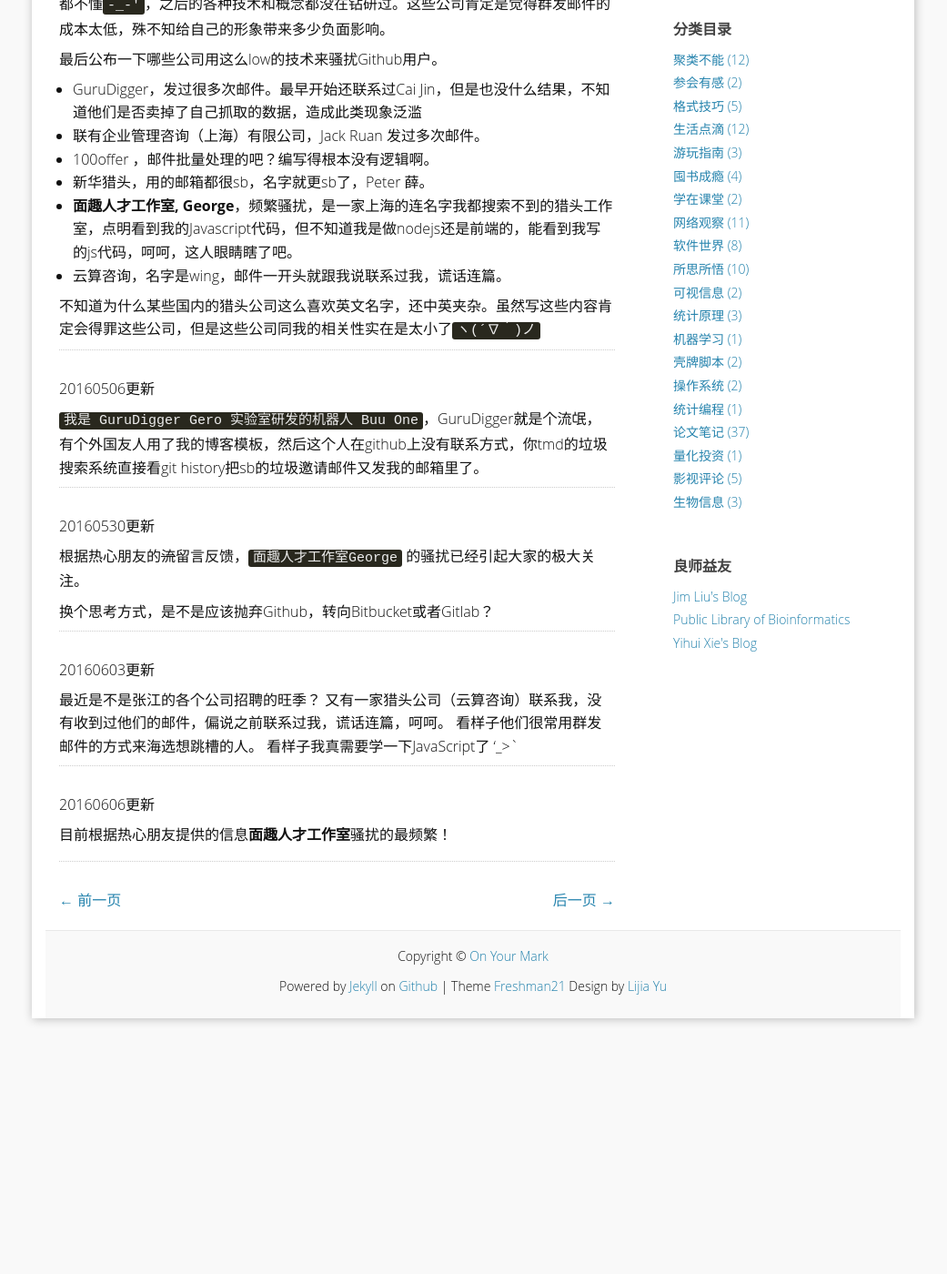
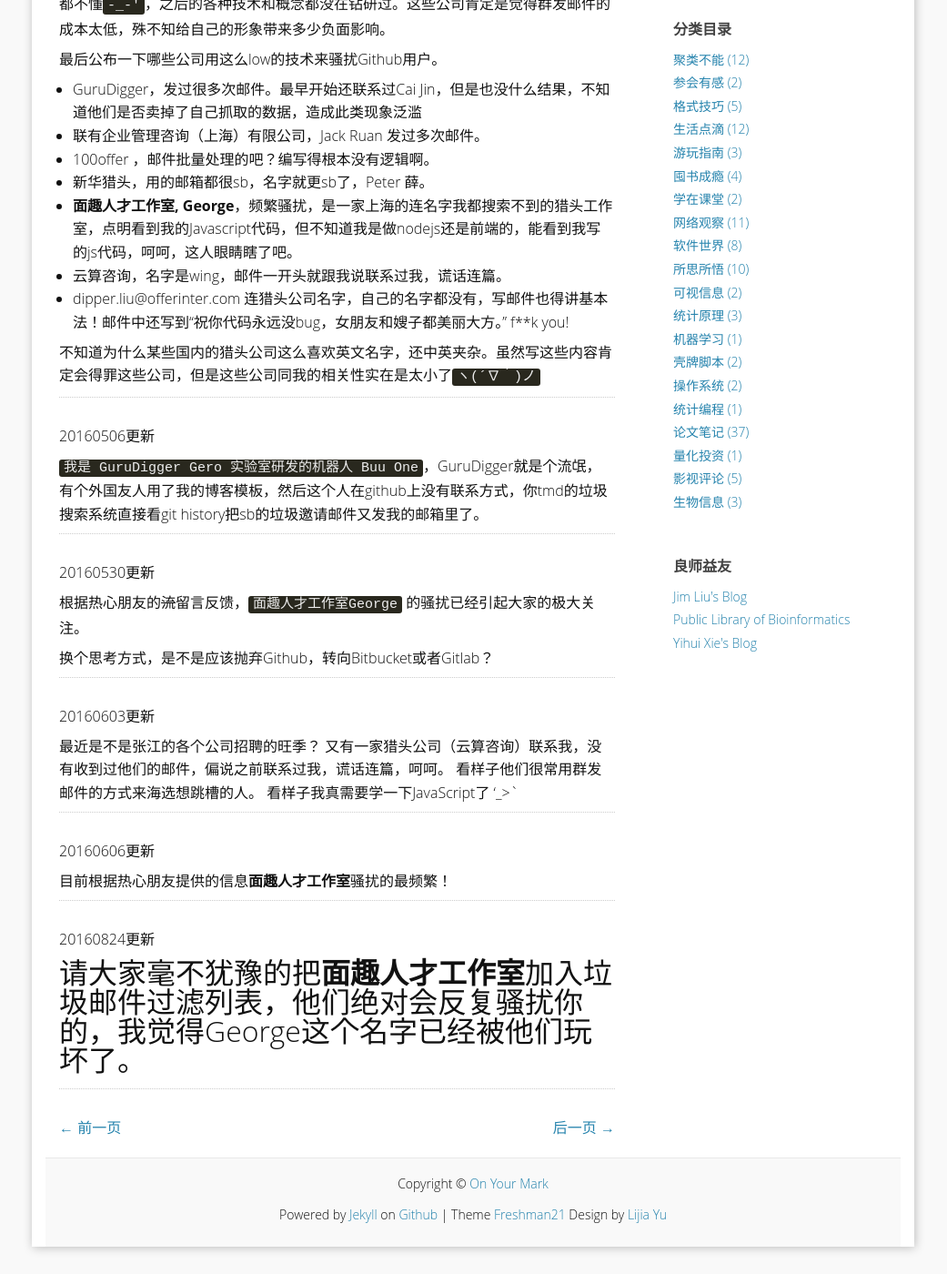
Before and after one commit to yulijia/cn, a Jekyll site: the page built from _posts/2016-04-20-I-am-not-a-frontend-engineer.md, in a window 1280 px wide and 1400 px high, scrolled down 602 px. Shown: the whole window at 91% size, without its empty margins (120-1161 px from the left). Built offline with Jekyll 4.4.1, drawn with Linux system fonts in a browser that asks for light colours; some web fonts are replaced; comment, search, counter and statistics services are not loaded; before the commit the page ends 1751 px from its top, so only the background shows below that.

Commit message:
update(content): new ban list

```diff
--- a/_posts/2016-04-20-I-am-not-a-frontend-engineer.md
+++ b/_posts/2016-04-20-I-am-not-a-frontend-engineer.md
@@ -22,6 +22,8 @@
 - 新华猎头，用的邮箱都很sb，名字就更sb了，Peter 薛。
 - **面趣人才工作室, George**，频繁骚扰，是一家上海的连名字我都搜索不到的猎头工作室，点明看到我的Javascript代码，但不知道我是做nodejs还是前端的，能看到我写的js代码，呵呵，这人眼睛瞎了吧。
 - 云算咨询，名字是wing，邮件一开头就跟我说联系过我，谎话连篇。
+-  dipper.liu@offerinter.com 连猎头公司名字，自己的名字都没有，写邮件也得讲基本法！邮件中还写到“祝你代码永远没bug，女朋友和嫂子都美丽大方。” f\*\*k you!
+
 
 不知道为什么某些国内的猎头公司这么喜欢英文名字，还中英夹杂。虽然写这些内容肯定会得罪这些公司，但是这些公司同我的相关性实在是太小了`ヽ(´∇｀)ノ`
 
@@ -52,3 +54,9 @@
 20160606更新
 
 目前根据热心朋友提供的信息**面趣人才工作室**骚扰的最频繁！
+
+---------------------------------
+
+20160824更新
+
+## 请大家毫不犹豫的把**面趣人才工作室**加入垃圾邮件过滤列表，他们绝对会反复骚扰你的，我觉得George这个名字已经被他们玩坏了。
```
